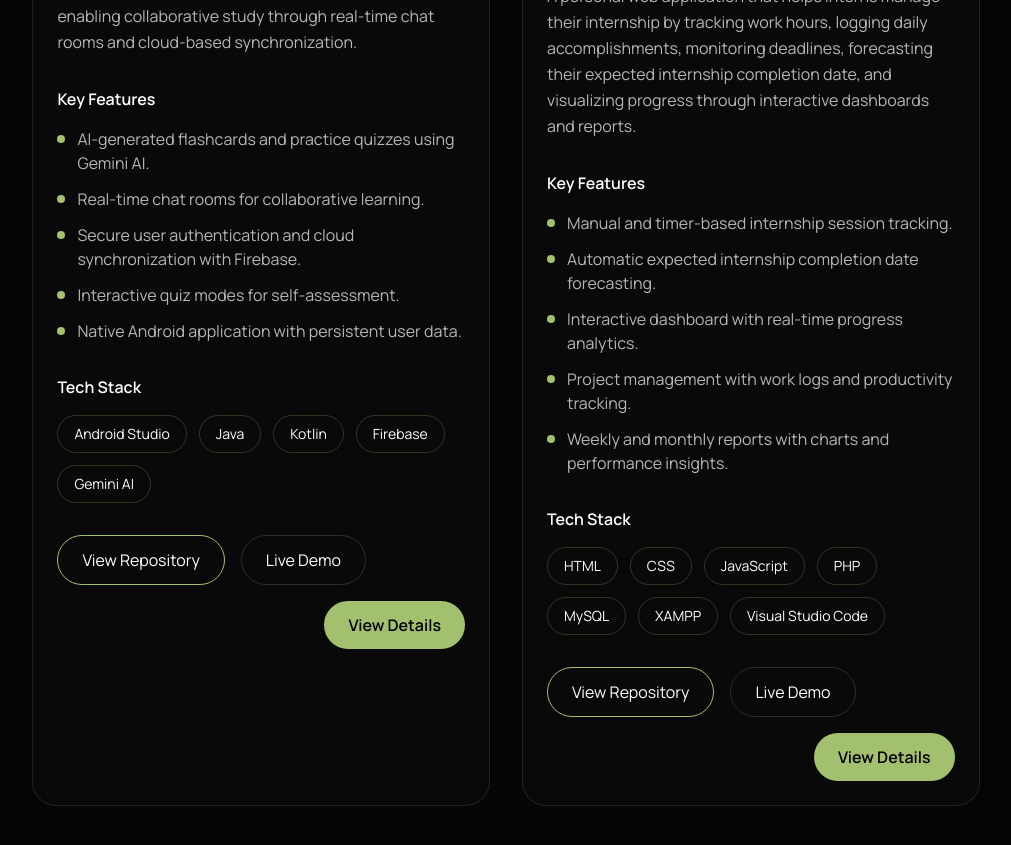
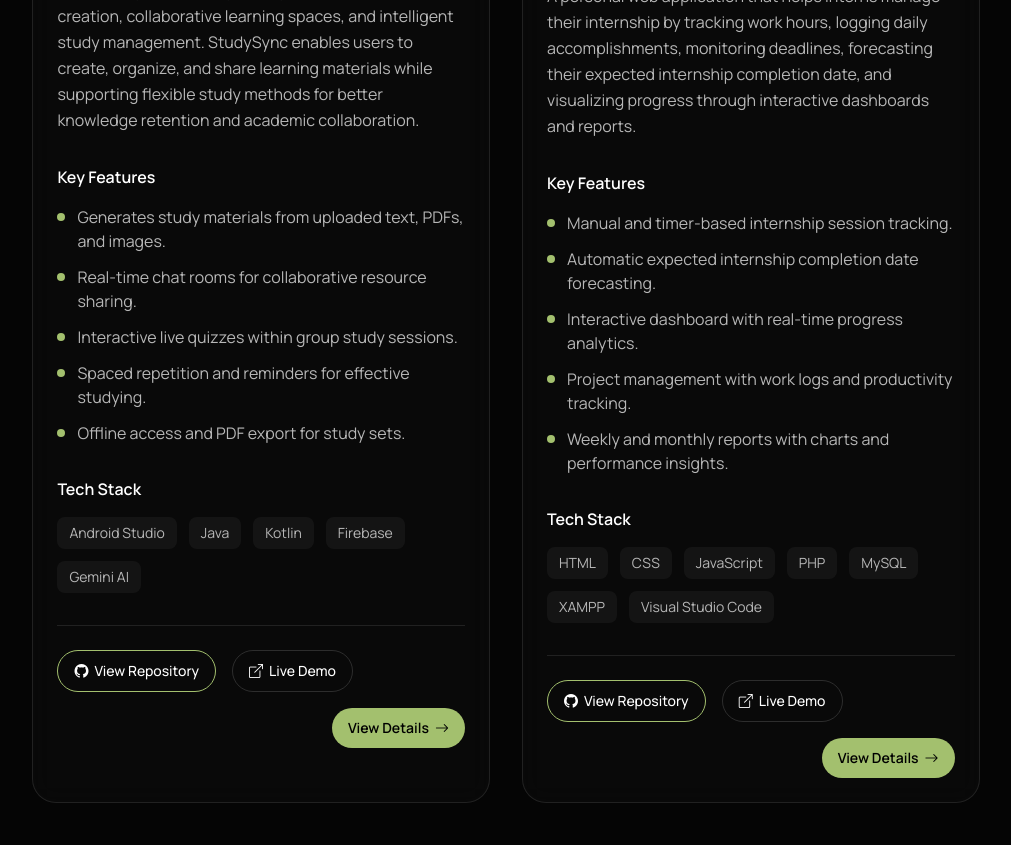
Before and after one commit to aaronnedelacruz/aaronne-dela-cruz-portfolio, a React (Vite) app: page / in a window 1280 px wide. Shown: the part 2820-3665 px from the top of the page, without its empty margins (134-1145 px from the left). Built offline with nearby package versions, Linux system fonts and the light colour scheme.

Commit message:
design changes in projects section, text updates in projects and skills

```diff
--- a/src/components/Projects.tsx
+++ b/src/components/Projects.tsx
@@ -187,12 +187,12 @@ function Projects() {
                     <span
                       key={i}
                       className="
-                        rounded-full
-                        border
-                        border-primary/25
-                        px-4
-                        py-2
+                      rounded-lg
+                      bg-white/5
+                      px-3
+                      py-1.5
                       text-sm
+                      text-muted
                     "
                     >
                       {tech}
@@ -202,7 +202,16 @@ function Projects() {
 
                 {/* Actions — clicks here shouldn't also open the modal */}
                 <div
-                  className="mt-8 flex flex-wrap items-center gap-4"
+                  className="
+                    mt-8
+                    pt-6
+                    border-t
+                    border-white/10
+                    flex
+                    flex-wrap
+                    items-center
+                    gap-4
+                  "
                   onClick={(e) => e.stopPropagation()}
                 >
                   <a
@@ -210,47 +219,68 @@ function Projects() {
                     target="_blank"
                     rel="noreferrer"
                     className="
+                    inline-flex
+                    items-center
+                    gap-1.5
                     rounded-full
                     border
                     border-primary
-                      px-6
-                      py-3
+                    px-4
+                    py-2.5
+                    text-sm
+                    font-medium
                     transition
                     hover:bg-primary
                     hover:text-black
                   "
                   >
+                    <i className="bi bi-github"></i>
                     {projects.labels.repository}
                   </a>
 
                   <a
                     href={project.demo}
                     className="
+                    inline-flex
+                    items-center
+                    gap-1.5
                     rounded-full
                     border
                     border-white/15
-                      px-6
-                      py-3
+                    px-4
+                    py-2.5
+                    text-sm
+                    font-medium
                     transition
                     hover:border-primary/50
                   "
                   >
+                    <i className="bi bi-box-arrow-up-right"></i>
                     {projects.labels.demo}
                   </a>
 
-                  <span
+                  <button
+                    type="button"
+                    onClick={() => setActiveProject(project)}
                     className="
+                    inline-flex
+                    items-center
+                    gap-1.5
                     rounded-full
                     bg-primary
                     text-black
-                      px-6
-                      py-3
+                    px-4
+                    py-2.5
+                    text-sm
                     font-semibold
+                    transition
+                    hover:scale-105
                     ml-auto
                   "
                   >
                     {projects.labels.viewDetails}
-                  </span>
+                    <i className="bi bi-arrow-right"></i>
+                  </button>
                 </div>
               </div>
             </article>
@@ -401,12 +431,12 @@ function Projects() {
                         <span
                           key={i}
                           className="
-                              rounded-full
-                              border
-                              border-primary/25
+                          rounded-lg
+                          bg-white/5
                           px-3
                           py-1.5
                           text-sm
+                          text-muted
                         "
                         >
                           {tech}
@@ -420,34 +450,49 @@ function Projects() {
 
             <div className="mt-8 flex flex-wrap gap-4">
               <a
-                href={activeProject.details.links.repository}
+                href={activeProject.repository}
                 target="_blank"
                 rel="noreferrer"
                 className="
+                inline-flex
+                items-center
+                gap-1.5
                 rounded-full
                 border
                 border-primary
-                  px-6
-                  py-3
+                px-4
+                py-2.5
+                text-sm
+                font-medium
                 transition
                 hover:bg-primary
                 hover:text-black
               "
               >
+                <i className="bi bi-github"></i>
                 {projects.labels.repository}
               </a>
 
               <a
-                href={activeProject.details.links.demo}
+                href={activeProject.demo}
+                target="_blank"
+                rel="noreferrer"
                 className="
+                inline-flex
+                items-center
+                gap-1.5
                 rounded-full
-                  bg-primary
-                  text-black
-                  px-6
-                  py-3
-                  font-semibold
+                border
+                border-white/15
+                px-4
+                py-2.5
+                text-sm
+                font-medium
+                transition
+                hover:border-primary/50
               "
               >
+                <i className="bi bi-box-arrow-up-right"></i>
                 {projects.labels.demo}
               </a>
             </div>
--- a/src/data/portfolio.ts
+++ b/src/data/portfolio.ts
@@ -113,14 +113,14 @@ export const projects = {
       category: "Capstone Project • Full-stack Developer • Jan 2025 – Dec 2025",
 
       description:
-        "A mobile learning application that uses Gemini AI to generate personalized flashcards and quizzes while enabling collaborative study through real-time chat rooms and cloud-based synchronization.",
+        "An Android-based learning platform designed to improve digital studying through AI-assisted content creation, collaborative learning spaces, and intelligent study management. StudySync enables users to create, organize, and share learning materials while supporting flexible study methods for better knowledge retention and academic collaboration.",
 
       features: [
-        "AI-generated flashcards and practice quizzes using Gemini AI.",
-        "Real-time chat rooms for collaborative learning.",
-        "Secure user authentication and cloud synchronization with Firebase.",
-        "Interactive quiz modes for self-assessment.",
-        "Native Android application with persistent user data.",
+        "Generates study materials from uploaded text, PDFs, and images.",
+        "Real-time chat rooms for collaborative resource sharing.",
+        "Interactive live quizzes within group study sessions.",
+        "Spaced repetition and reminders for effective studying.",
+        "Offline access and PDF export for study sets.",
       ],
 
       stack: ["Android Studio", "Java", "Kotlin", "Firebase", "Gemini AI"],
@@ -253,25 +253,12 @@ export const skills = {
 
     {
       title: "Backend",
-      items: [
-        "PHP",
-        "Laravel",
-        "Java",
-        "Python",
-        "Kotlin",
-        "Bash Script",
-      ],
+      items: ["PHP", "Laravel", "Java", "Python", "Kotlin", "Bash Script"],
     },
 
     {
       title: "Database",
-      items: [
-        "MySQL",
-        "SQL",
-        "MongoDB",
-        "Firebase Firestore",
-        "IBM Db2 Cloud",
-      ],
+      items: ["MySQL", "SQL", "MongoDB", "Firebase Firestore", "IBM Db2 Cloud"],
     },
 
     {
```
Lines whose indentation alone changed are shown as unchanged.
